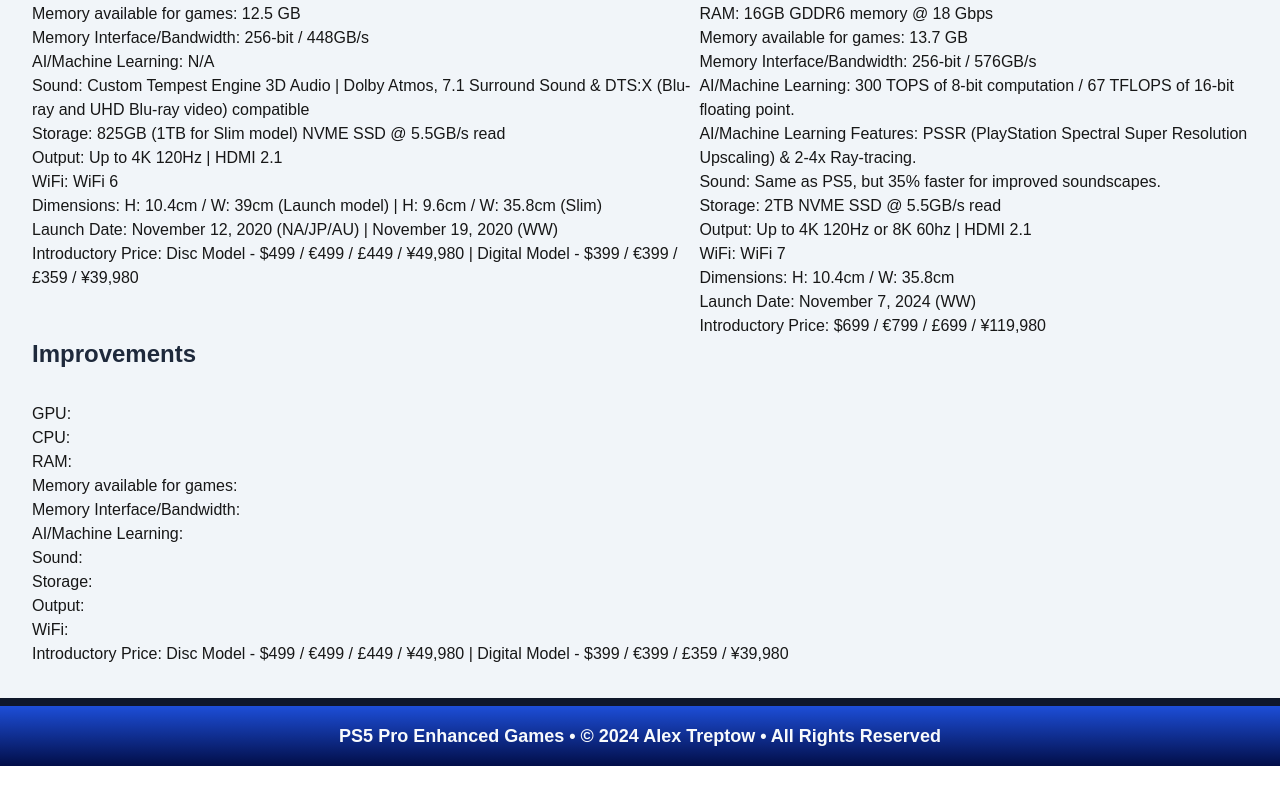
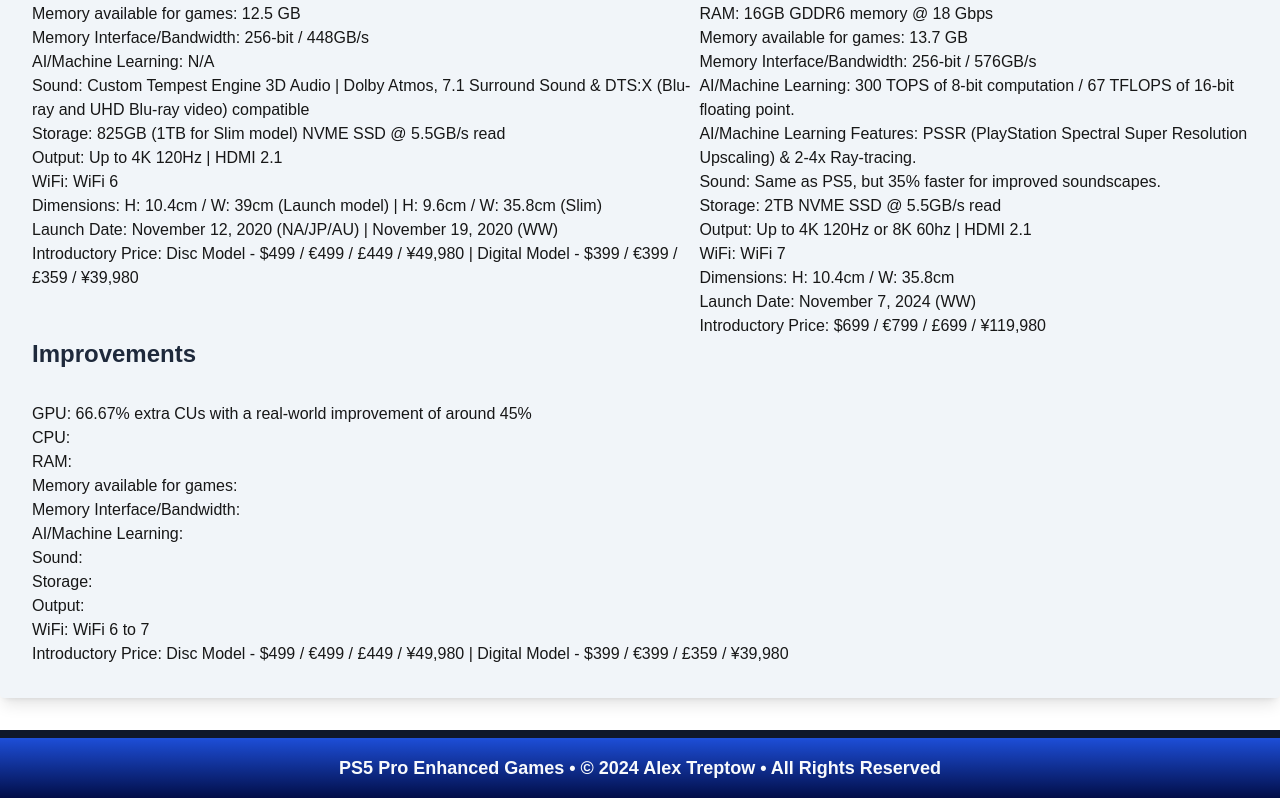
Before and after one commit to acktreptow/ps5pro, a Next.js app: page /ps5vsps5pro in a window 1280 px wide. Shown: the part 671-1469 px from the top of the page. Before the commit the page ends 1437 px from the top, so only its background shows below. Built offline with nearby package versions, Linux system fonts and the light colour scheme.

Commit message:
add gpu/wifi improvements

```diff
--- a/src/app/ps5vsps5pro/page.tsx
+++ b/src/app/ps5vsps5pro/page.tsx
@@ -4,7 +4,7 @@
       <h1 className="text-slate-800 text-center text-4xl font-extrabold my-8 bg-slate-100 p-8 rounded shadow-lg">
         PS5 Vs PS5 Pro
       </h1>
-      <div className="bg-slate-100 p-8 rounded shadow-lg">
+      <div className="bg-slate-100 p-8 rounded shadow-lg mb-8">
         <h2 className="text-slate-800 text-2xl font-bold mb-8">
           Specifications
         </h2>
@@ -68,7 +68,9 @@
         </div>
         <h2 className="text-slate-800 text-2xl font-bold mb-8">Improvements</h2>
         <div>
-          <p>GPU:</p>
+          <p>
+            GPU: 66.67% extra CUs with a real-world improvement of around 45%
+          </p>
           <p>CPU:</p>
           <p>RAM: </p>
           <p>Memory available for games: </p>
@@ -77,7 +79,7 @@
           <p>Sound:</p>
           <p>Storage: </p>
           <p>Output: </p>
-          <p>WiFi: </p>
+          <p>WiFi: WiFi 6 to 7</p>
           <p>
             Introductory Price: Disc Model - $499 / €499 / £449 / ¥49,980 |
             Digital Model - $399 / €399 / £359 / ¥39,980
```
